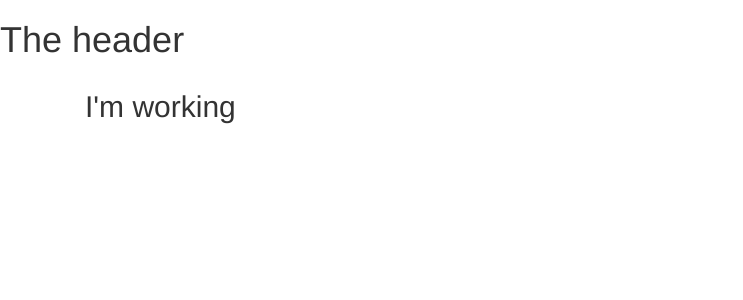
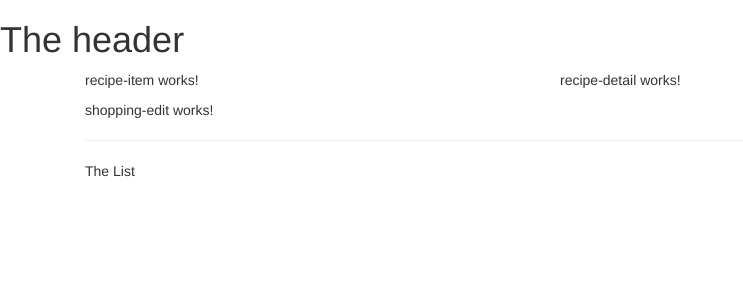
Before and after one commit to houcine89/ng4-complete-guide, an Angular app: page / in a window 1280 px wide. Shown: the top 300 px of the page, without its empty margins (0-743 px from the left). Built offline with nearby package versions, Linux system fonts and the light colour scheme.

Commit message:
set up components dependency.

```diff
--- a/src/app/app.component.html
+++ b/src/app/app.component.html
@@ -2,7 +2,8 @@
 <div class="container">
   <div class="rom">
     <div class="col-md-12">
-      <h2>I'm working</h2>
+      <app-recipes></app-recipes>
+      <app-shopping-list></app-shopping-list>
     </div>
   </div>
 </div>
--- a/src/app/recipes/recipe-list/recipe-list.component.html
+++ b/src/app/recipes/recipe-list/recipe-list.component.html
@@ -1,3 +1 @@
-<p>
-  recipe-list works!
-</p>
+<app-recipe-item></app-recipe-item>
--- a/src/app/recipes/recipes.component.html
+++ b/src/app/recipes/recipes.component.html
@@ -1,3 +1,8 @@
-<p>
-  recipes works!
-</p>
+<div class="row">
+  <div class="col-md-5">
+    <app-recipe-list></app-recipe-list>
+  </div>
+  <div class="col-md-7">
+    <app-recipe-detail></app-recipe-detail>
+  </div>
+</div>
--- a/src/app/shopping-list/shopping-list.component.html
+++ b/src/app/shopping-list/shopping-list.component.html
@@ -1,3 +1,7 @@
-<p>
-  shopping-list works!
-</p>
+<div class="row">
+  <div class="col-xs-10">
+    <app-shopping-edit></app-shopping-edit>
+    <hr>
+    <p>The List</p>
+  </div>
+</div>
```
